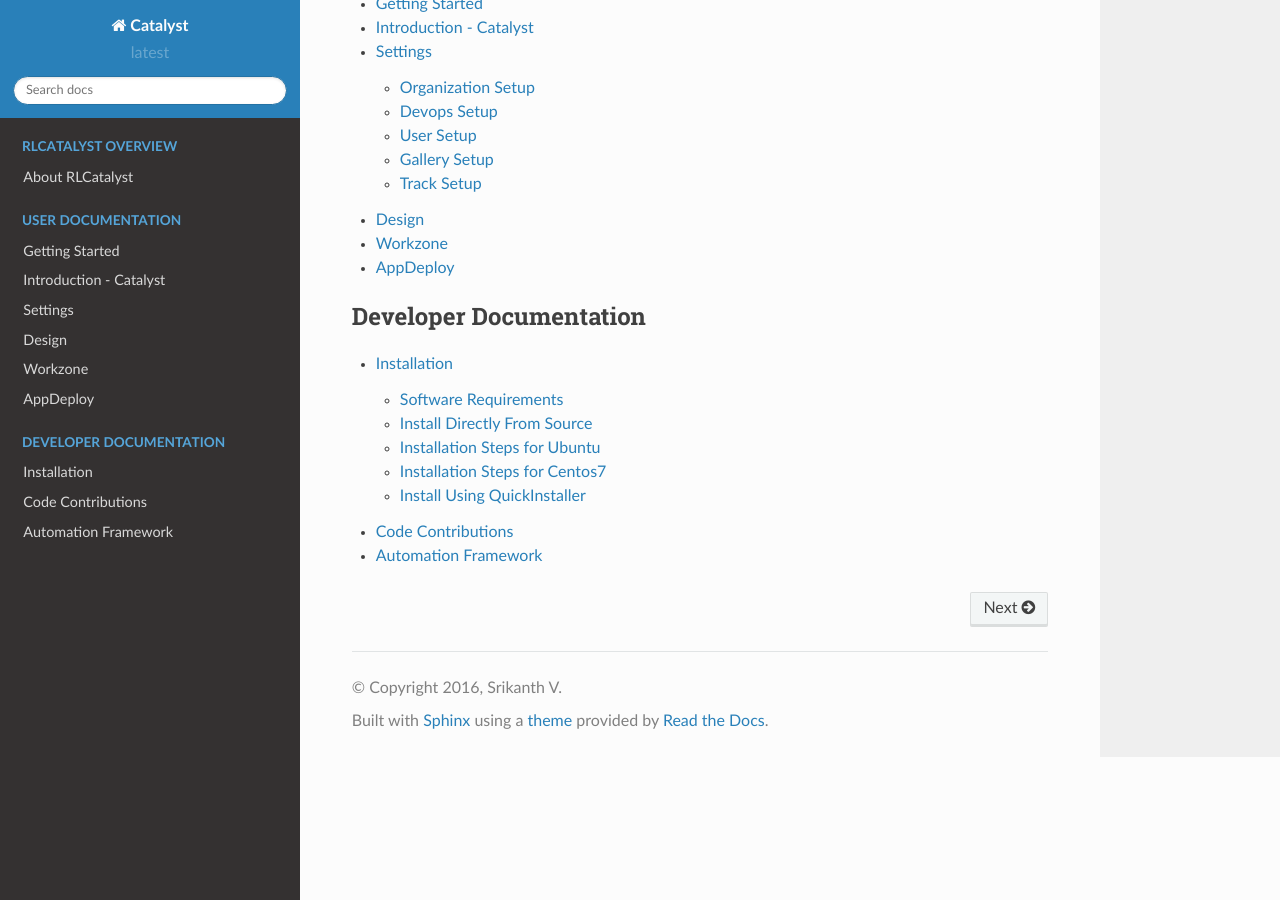
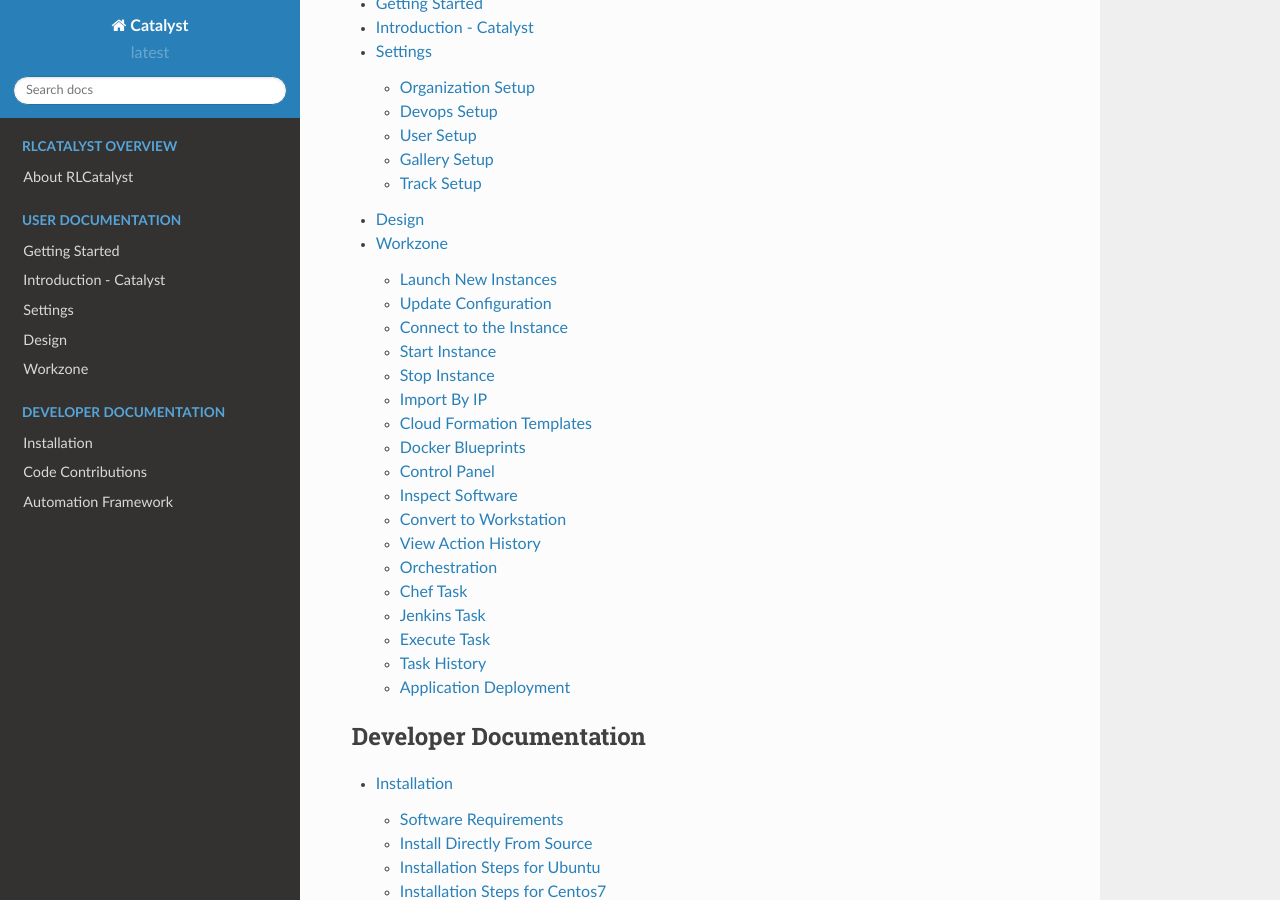
Before and after one commit to RLOpenCatalyst/catdocs, a Sphinx documentation site: the page built from Catalyst/source/index.rst, in a window 1280 px wide and 900 px high, scrolled down 456 px. Built offline with Sphinx 7.4.7 and the Read the Docs theme 2.0.0, drawn with Linux system fonts in a browser that asks for light colours; some of the changed lines change nothing that is shown.

Commit message:
Workzone and appdeploy changes

```diff
--- a/Catalyst/source/appdeploy.rst
+++ /dev/null
@@ -1,169 +0,0 @@
-AppDeploy
-=========
-
-**App Deploy Flow**
-
-* From the main menu click on Settings.
-
-* Once click on Settings, from the side menu click on Devops Setup.
-
-* Click Nexus Server.
-
-* Click on +New button provided.
-
-* On Create Nexus Configuration management page enter Nexus Server Name, Username, Password, Nexus Server URL and Select Organization.
-
-* Click on + icon present next to Nexus Group ID Details and enter valid Nexus GroupID.
-
- .. image:: /images/nexusDetails.png
-
-
-* Click on Save button present in Add Nexus Group Details window.
-
-* Click on Save button  present in Nexus Configuration Management Page.
-
-* Now your Nexus Configuration is setup and listed in the Nexus Server Management Page.
-
- .. image:: /images/nexusCreated.png
-
-
-
-
-Once Nexus Server is configured you have to associate Repository details to your Project. For this
-
- * Go to Projects Page.
-
- * Edit your Project.
-
- * Click + icon present next to Repository Details.
-
- * Select your Repository Server and Repository Name.
-
-  .. image:: /images/repoDetails.png
-
-
- * Click on Save button on Add Repository Details page.
-
- * Click on Save button on Edit Project Page.
-
-
-
-Once you associated repository details to your project now start creating blueprint. Follow the below steps
-
-* Go to Design.
-
-* Select Software Stack Template Type and click Next.
-
-* Select any Template and click Next.
-
-* Configure Provider Parameters by selecting all provider parameters.
-
-* Configure Organization Parameters by selecting.
-
-* Configure Runlist Parameters by adding **deploy_upgrade_catalyst** cookbook.
-
- .. image:: /images/editRunlist.png
-
-
-* Click on Update Runlist.
-
-* Expand Configure Application.
-
-* Select **Deploy app during Bootstrap** checkbox.
-
-* On selecting checkbox all Repository details will autopopulate and the latest version will be always selected. [**Note:** If u select previous version also by default it will take latest version]
-
- .. image:: /images/deployApp.png
-
-* Click on Next button.
-
-* Click OK button in Confirm popup window.
-
-* Blueprint Saved Successfully message is displayed.
-
- .. image:: /images/saveBlueprint.png
-
-
-
-Launching Blueprint
-
-* Go to Workzone.
-
-* Click Infrastructure dropdown and Select Blueprints tab.
-
-* Expand Software Stack.
-
-* Select the Instance and Click on Launch button.
-
-* Go to Instances tab and you can see node will be launched and wait until bootstrap is successfull.
-
- .. image:: /images/launchedNode.png
-
-
-* Go to Applications tab.
-
-* You will see the Application details with Name, Version, IP Address of the node and Time.
-
- .. image:: /images/appDeployment.png
-
-
-* Now copy the IP address where application is deployed and open new tab and paste IP address with port number. [Eg: 52.35.121.37:3001 ]
-
- .. image:: /images/runCatalyst.png
-
-* Now Catalyst application is installed with the version 3.02.63 on the launched node. [See the version at bottom right corner of the window]
-
-
-**Deploy New App:**
-
-Now I will show you how to upgrade latest version of catalyst application on the same node.
-
-* Go to Applications tab.
-
-* Click on Deploy New App button.
-
-* Enter the Repository details by selecting latest version [ Here latest is 3.02.64].
-
- .. image:: /images/newAppDeploy.png
-
-
-* Click on Create New Job button.
-
-* Enter the Job name
-
-* Select the Node on which you are going to upgrade latest version.
-
-* Add the cookbook **deploy_upgrade_catalyst** to the runlist.
-
- .. image:: /images/newJenkinsJob.png
-
-
-* Click on Save button.
-
-* Click OK button on Task Success popup window.
-
-* Click on Jobs dropdown.
-
-* Select the Job which is created in previous step.
-
- .. image:: /images/selectJenkinsJob.png
-
-
-* Click on Deploy button.
-
-* Click OK button on Confirmation popup window.
-
-* Execute Logs window will open and wait until Task execution is successful.
-
- .. image:: /images/executeLogs.png
-
-* Close Execute Logs window.
-
-* Now you can see Applcation card is displayed with Application details with Name, Version [3.02.64], IP address of the node and Time.
-
- .. image:: /images/applicationsTab.png
-
-
-* Now copy the Ip Address where application is deployed and open new tab and paste Ip Address with port number. [Eg: 52.35.121.37:3001 ] and verify the latest version [3.02.64] of the application is deployed on the node in right bottom corner of the window.
-
- .. image:: /images/onNode.png
--- a/Catalyst/source/index.rst
+++ b/Catalyst/source/index.rst
@@ -31,7 +31,7 @@
    settings
    design
    workzone
-   appdeploy
+
 
 
 .. _developer-docs:
--- a/Catalyst/source/workzone.rst
+++ b/Catalyst/source/workzone.rst
@@ -15,7 +15,8 @@
 **Applications**: Here user can deploy new applications and deployed applications will be shown in card or table view will all details.
 
 
-How to Launch Instances?
+Launch New Instances
+^^^^^^^^^^^^^^^^^^^^
   Instances are launched from Blueprints. Follow below steps to launch Instances from blueprints.
 
   * Go to Workzone → Click on Infrastructure drop down → Choose Blueprints.
@@ -29,6 +30,24 @@
   * Go to Instances tab to view the launched instance.
 
   .. image:: /images/instances.JPG
+
+
+
+
+View Instances in Table View
+  RL Catalyst on the Instances page provides you two kinds of views.
+
+  * Grid View
+
+
+  * Table View
+
+
+You can click on the respective button to view the instances.
+
+ .. image:: /images/tableView.JPG
+
+
 
 
 Instance Actions:
@@ -51,7 +70,8 @@
 
 
 
-How to perform Chef Client Run action on launched instance?
+Update Configuration
+^^^^^^^^^^^^^^^^^^^^
   Any extra action on the running instance can be performed via the Chef client Run icon, which is displayed at the bottom left corner. Installing new software, upgrading a software etc can be performed using this icon.
 
 Follow below steps to run chef client run.
@@ -79,7 +99,8 @@
 
 
 
-How to Perform SSH action on the Instance?
+Connect to the Instance
+^^^^^^^^^^^^^^^^^^^^^^^
   * Click on the SSH icon present on the instance.
   * Enter the Username of the Instance.
   * Select the authentication type by selecting password / pem file.
@@ -94,7 +115,18 @@
 
 
 
-How to Stop running instance from Catalyst?
+Start Instance
+^^^^^^^^^^^^^^
+ * Click on the **Start** icon of the stopped instance.
+
+ * Instance will be started and turn to Green color. Chef Client , SSH button will be enabled.
+
+ .. image:: /images/startedInstance.JPG
+
+
+
+Stop Instance
+^^^^^^^^^^^^^
   * Click on the Stop icon present on the instance.
 
   * Click OK on confirmation popup.
@@ -113,17 +145,11 @@
 
 
 
-How to Start an Instance from Catalyst?
- * Click on the **Start** icon of the stopped instance.
-
- * Instance will be started and turn to Green color. Chef Client , SSH button will be enabled.
-
- .. image:: /images/startedInstance.JPG
 
 
 
-
-How to Import an Instance using IP?
+Import By IP
+^^^^^^^^^^^^
  In the Instances page, you can import Instances using the Import By IP option, follow these steps to import.
 
  * Click on Import by IP icon.
@@ -161,7 +187,8 @@
 
 
 
-How to launch Cloud Formation Blueprints?
+Cloud Formation Templates
+^^^^^^^^^^^^^^^^^^^^^^^^^
  Follow below steps to launch Cloud formation blueprints.
 
  * Go to Workzone → Click on Infrastructure dropdown → Select Blueprints option → Click on **'Cloud Formation'** template type.
@@ -197,7 +224,8 @@
 
 
 
-How to launch Docker blueprints?
+Docker Blueprints
+^^^^^^^^^^^^^^^^^
  Follow below steps to launch docker blueprints.
 
  * Go to Workzone → Click on Infrastructure dropdown → Select Blueprints option → Click on **'Docker'** template type.
@@ -234,13 +262,15 @@
 
 
 Control Panel
+^^^^^^^^^^^^^
  The **Control Panel** option displays the detailed information on the selected **Instance**	.  It displays information such as Blueprint Information , Hardware information, Software Information, Configuration Management, Additional Parameters, Services, Actions and Logs.
 
  .. image:: /images/controlPanel.JPG
 
 
 
-How to Inspect Software on the Instance?
+Inspect Software
+^^^^^^^^^^^^^^^^
  Inspect functionality allows user to know the installed software on the Instance.
 
  * Go to Instance Control panel.
@@ -254,7 +284,8 @@
 
 
 
-How to Convert to Workstation in Instance?
+Convert to Workstation
+^^^^^^^^^^^^^^^^^^^^^^
  * Go to Instance Control panel → Services tab.
 
  * Click on 'Convert To Workstation' button.
@@ -273,7 +304,8 @@
 
 
 
-How to View the Action History on Instance?
+View Action History
+^^^^^^^^^^^^^^^^^^^
  Action history feature allows user to view the history of the actions performed on the Instances with complete details.
 
  * Go to Instance Control panel.
@@ -287,29 +319,15 @@
 
 
 
-How to View Instances in Table View?
- RL Catalyst on the Instances page provides you two kinds of views.
-
- * Grid View
-
-
- * Table View
-
-
-You can click on the respective button to view the instances.
-
- .. image:: /images/tableView.JPG
-
-
-
-
 
 
 Orchestration
+^^^^^^^^^^^^^
  Orchestration option allows you to execute one or more tasks/actions on multiple nodes.
 
 
-To add a Chef Server New Task
+Chef Task
+^^^^^^^^^
  * To add a new task click on the **New** button.
 
  * Select the task type from the **Select Task Type** drop down list (Chef).
@@ -337,7 +355,8 @@
 
 
 
-To add a Jenkins New Task
+Jenkins Task
+^^^^^^^^^^^^
  * To add a new task click on the **New** button.
 
  * Select the task type from the **Select Task Type** drop down list (Jenkins).
@@ -366,20 +385,21 @@
 
 
 
-How to Edit or Remove a Task?
- You can edit or remove a task. Follow the steps below.
+Edit or Remove a Task
+  You can edit or remove a task. Follow the steps below.
 
- * Click on Edit button to edit a task from the Orchestration list.
+  * Click on Edit button to edit a task from the Orchestration list.
 
 
 
- * Click on Delete button to remove a task from the Orchestration list.
+  * Click on Delete button to remove a task from the Orchestration list.
 
 
 
 
 
-How to Execute a Task (Chef and Jenkins)?
+Execute Task
+^^^^^^^^^^^^
  You can execute a task (Chef and Jenkins) by clicking Execute button in the list of tasks page.
 
  Once you execute the task, Execute logs window will pop-up shows the status of the execution.
@@ -387,7 +407,8 @@
 
 
 
-How to view Task History?
+Task History
+^^^^^^^^^^^^
  You can view the task history by clicking the History button in the list of tasks page. Once you click on the history button, Task History window will pop-up and shows the history of the task.
 
  The following information is shown in the history of task:
@@ -407,3 +428,179 @@
 
 
  .. image:: /images/history.JPG
+
+
+
+
+
+
+
+
+
+
+Application Deployment
+^^^^^^^^^^^^^^^^^^^^^^
+
+* From the main menu click on Settings.
+
+* Once click on Settings, from the side menu click on Devops Setup.
+
+* Click Nexus Server.
+
+* Click on +New button provided.
+
+* On Create Nexus Configuration management page enter Nexus Server Name, Username, Password, Nexus Server URL and Select Organization.
+
+* Click on + icon present next to Nexus Group ID Details and enter valid Nexus GroupID.
+
+ .. image:: /images/nexusDetails.png
+
+
+* Click on Save button present in Add Nexus Group Details window.
+
+* Click on Save button  present in Nexus Configuration Management Page.
+
+* Now your Nexus Configuration is setup and listed in the Nexus Server Management Page.
+
+ .. image:: /images/nexusCreated.png
+
+
+
+
+Once Nexus Server is configured you have to associate Repository details to your Project. For this
+
+ * Go to Projects Page.
+
+ * Edit your Project.
+
+ * Click + icon present next to Repository Details.
+
+ * Select your Repository Server and Repository Name.
+
+  .. image:: /images/repoDetails.png
+
+
+ * Click on Save button on Add Repository Details page.
+
+ * Click on Save button on Edit Project Page.
+
+
+
+Once you associate repository details to your project now start creating blueprint. Follow the below steps
+
+* Go to Design.
+
+* Select Software Stack Template Type and click Next.
+
+* Select any Template and click Next.
+
+* Configure Provider Parameters by selecting all provider parameters.
+
+* Configure Organization Parameters by selecting.
+
+* Configure Runlist Parameters by adding **deploy_upgrade_catalyst** cookbook.
+
+ .. image:: /images/editRunlist.png
+
+
+* Click on Update Runlist.
+
+* Expand Configure Application.
+
+* Select **Deploy app during Bootstrap** checkbox.
+
+* On selecting checkbox all Repository details will autopopulate and the latest version will be always selected. [**Note:** If u select previous version also by default it will take latest version]
+
+ .. image:: /images/deployApp.png
+
+* Click on Next button.
+
+* Click OK button in Confirm popup window.
+
+* Blueprint Saved Successfully message is displayed.
+
+ .. image:: /images/saveBlueprint.png
+
+
+
+**Launching Blueprint**
+
+* Go to Workzone.
+
+* Click Infrastructure dropdown and Select Blueprints tab.
+
+* Expand Software Stack.
+
+* Select the Instance and Click on Launch button.
+
+* Go to Instances tab and you can see node will be launched and wait until bootstrap is successfull.
+
+ .. image:: /images/launchedNode.png
+
+
+* Go to Applications tab.
+
+* You will see the Application details with Name, Version, IP Address of the node and Time.
+
+ .. image:: /images/appDeployment.png
+
+
+* Now copy the IP address where application is deployed and open new tab and paste IP address with port number. [Eg: 52.35.121.37:3001 ]
+
+ .. image:: /images/runCatalyst.png
+
+* Now Catalyst application is installed with the version 3.02.63 on the launched node. [See the version at bottom right corner of the window]
+
+
+Deploy New App
+  Now I will show you how to upgrade latest version of catalyst application on the same node.
+
+* Go to Applications tab.
+
+* Click on Deploy New App button.
+
+* Enter the Repository details by selecting latest version [ Here latest is 3.02.64].
+
+ .. image:: /images/newAppDeploy.png
+
+
+* Click on Create New Job button.
+
+* Enter the Job name
+
+* Select the Node on which you are going to upgrade latest version.
+
+* Add the cookbook **deploy_upgrade_catalyst** to the runlist.
+
+ .. image:: /images/newJenkinsJob.png
+
+
+* Click on Save button.
+
+* Click OK button on Task Success popup window.
+
+* Click on Jobs dropdown.
+
+* Select the Job which is created in previous step.
+
+ .. image:: /images/selectJenkinsJob.png
+
+
+* Click on Deploy button.
+
+* Click OK button on Confirmation popup window.
+
+* Execute Logs window will open and wait until Task execution is successful.
+
+ .. image:: /images/executeLogs.png
+
+* Close Execute Logs window.
+
+* Now you can see Applcation card is displayed with Application details with Name, Version [3.02.64], IP address of the node and Time.
+
+ .. image:: /images/applicationsTab.png
+
+
+* Now copy the Ip Address where application is deployed and open new tab and paste Ip Address with port number. [Eg: 52.35.121.37:3001 ] and verify the latest version [3.02.64] of the application is deployed on the node in right bottom corner of the window.
+
+ .. image:: /images/onNode.png
```
